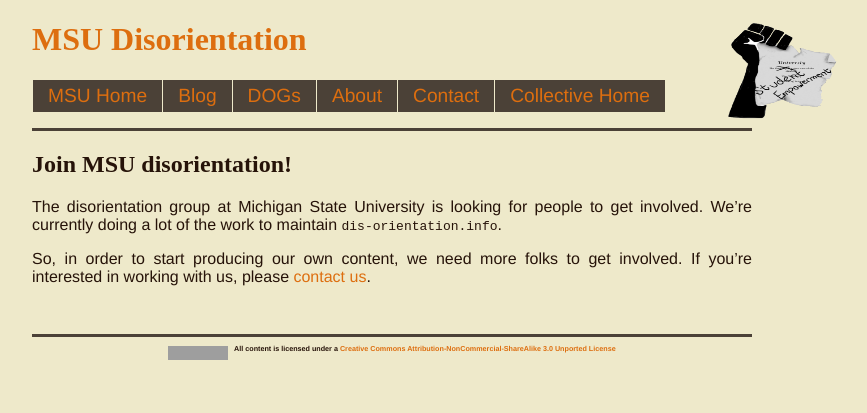
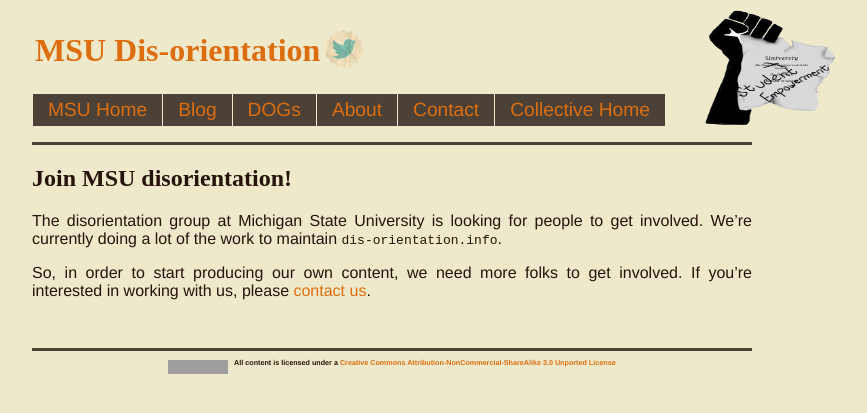
Before and after one commit to dis-orientation/msu, a Jekyll site: the page built from index.md, in a window 1280 px wide. Shown: the top 413 px of the page, without its empty margins (248-1115 px from the left). Built offline with Jekyll 4.4.1, drawn with Linux system fonts in a browser that asks for light colours; Markdown is read by kramdown in place of the engine named in the settings; grey boxes are pictures that could not be loaded.

Commit message:
added twitter and made logo bigger

```diff
--- a/_includes/header.html
+++ b/_includes/header.html
@@ -19,11 +19,13 @@
 
 		<div id="main-wrapper">
 
-			<div id="logo"><img src="/images/DiplomaFistMarkup.gif" alt="Solidarity Fist Diploma" width="125" height="103" style="background-color:#EEE9CA" /></div>
+			<div id="main-wrapper">
+
+			<div id="logo"><img src="/images/DiplomaFistMarkup.gif" alt="Solidarity Fist Diploma" width="150" height="124" style="background-color:#EEE9CA" /></div>
 
 			<div id="header-wrapper">
 
-				<div id="page-title"><h1><a href="http://msu.dis-orientation.info">MSU Disorientation</a></h1></div><!-- END page-title div-->
+				<div id="page-title"><table><tr><td class="left"><h1><a href="http://dis-orientation.info">MSU Dis-orientation</a></h1></td><td class="right"><a href="https://twitter.com/dis_orientation"><img alt="twitter" width="40" src="/../images/twitter.png"></a></td></tr></table></div><!-- END page-title div-->
 
 				<div id="header">
 					<ul>
```
